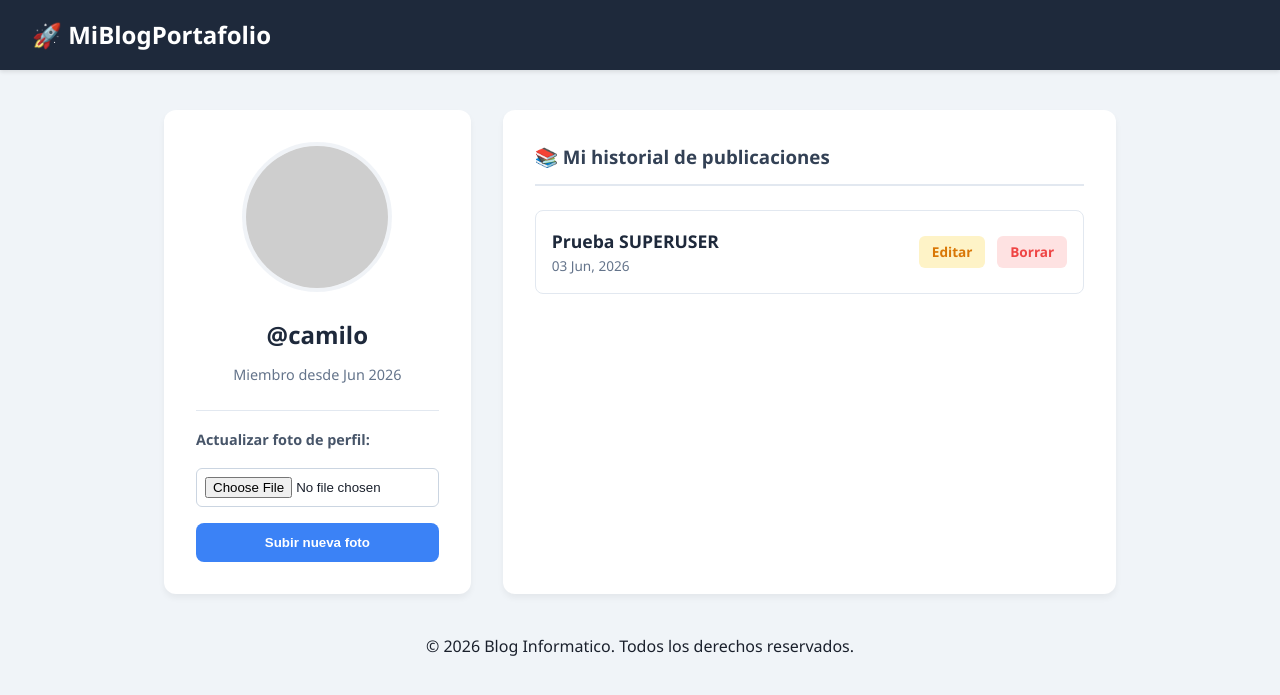
After one commit to RobledoPalaciosCamilo/Mi-primer-Blog, a Django app: page /blog/mi-perfil/ in a window 1280 px wide. The commit adds this page. Shown: the top 695 px of the page. Run offline with Django 5.2, Linux system fonts and the light colour scheme; a user stored in the database is signed in; data comes from the database, SQL or seed files in the repository; both versions use the stored data as it was before the commit; grey boxes are pictures that could not be loaded.

Commit message:
cambios en foto de perfil. eliminamos foto de los posts, solo queda la de perfil

```diff
--- a/Blog_Personal/Blog/forms.py
+++ b/Blog_Personal/Blog/forms.py
@@ -1,14 +1,21 @@
 from django import forms
-from .models import Post
+from .models import Post, Perfil
 
 class PostForm(forms.ModelForm):
     class Meta:
         model = Post
-        fields = ['titulo', 'asunto', 'contenido', 'foto']
+        fields = ['titulo', 'asunto', 'contenido']
 
         widgets = {
             'titulo': forms.TextInput(attrs={'class': 'form-control', 'placeholder': 'Ej. Mi primer proyecto...'}),
             'asunto': forms.TextInput(attrs={'class': 'form-control', 'placeholder': 'Breve resumen del post'}),
             'contenido': forms.Textarea(attrs={'class': 'form-control', 'rows': 5, 'placeholder': 'Desarrolla aquí tu idea...'}),
-            'foto': forms.FileInput(attrs={'class': 'form-control'}),
         }
+
+class PerfilFrom(forms.ModelForm):
+    class Meta:
+        model = Perfil
+        fields = ['foto_perfil']
+        widgets = {
+            'foto_perfil': forms.FileInput(attrs={'class': 'form-control'}),
+        }
--- a/Blog_Personal/Blog/models.py
+++ b/Blog_Personal/Blog/models.py
@@ -16,7 +16,6 @@ class Post(models.Model):
     titulo = models.CharField(max_length=200)
     asunto = models.CharField(max_length=300)
     contenido = models.TextField()
-    foto = models.ImageField(upload_to='posts/', null=True, blank=True)
     fecha_creacion = models.DateTimeField(auto_now_add=True)
 
     def __str__(self):
--- a/Blog_Personal/Blog/templates/Blog/crear_post.html
+++ b/Blog_Personal/Blog/templates/Blog/crear_post.html
@@ -38,7 +38,7 @@
         <div class="form-card">
             <h2 class="form-title">✍️ Publicar nuevo artículo</h2>
 
-            <form method="POST" enctype="multipart/form-data">
+            <form method="POST">
                 {% csrf_token %}
 
                 {% for field in form %}
--- a/Blog_Personal/Blog/templates/Blog/editar_post.html
+++ b/Blog_Personal/Blog/templates/Blog/editar_post.html
@@ -24,7 +24,7 @@
     <main class="main-container">
         <div class="form-card">
             <h2 class="form-title">✏️ Editar Artículo</h2>
-            <form method="POST" enctype="multipart/form-data">
+            <form method="POST">
                 {% csrf_token %}
                 {% for field in form %}
                     <div class="form-group">
--- /dev/null
+++ b/Blog_Personal/Blog/templates/Blog/perfil.html
@@ -0,0 +1,100 @@
+<!DOCTYPE html>
+<html lang="es">
+<head>
+    <meta charset="UTF-8">
+    <meta name="viewport" content="width=device-width, initial-scale=1.0">
+    <title>Mi Perfil - {{ user.username }}</title>
+    <style>
+        * { box-sizing: border-box; margin: 0; padding: 0; }
+        body { font-family: 'Segoe UI', system-ui, sans-serif; background-color: #f0f4f8; color: #1a202c; line-height: 1.6; }
+        .navbar { background-color: #1e293b; color: #f8fafc; padding: 1rem 2rem; box-shadow: 0 2px 4px rgba(0,0,0,0.1); }
+        .navbar-brand { font-size: 1.5rem; font-weight: 700; text-decoration: none; color: white; }
+
+        .dashboard-container { max-width: 1000px; margin: 40px auto; padding: 0 1.5rem; display: grid; grid-template-columns: 1fr 2fr; gap: 2rem; }
+
+        /* Panel Izquierdo: Perfil */
+        .profile-card { background: white; padding: 2rem; border-radius: 12px; box-shadow: 0 4px 6px rgba(0,0,0,0.05); text-align: center; height: fit-content; }
+        .profile-img { width: 150px; height: 150px; border-radius: 50%; object-fit: cover; margin: 0 auto 1.5rem auto; border: 4px solid #e2e8f0; display: block; background-color: #f1f5f9; }
+        .profile-name { font-size: 1.5rem; color: #1e293b; margin-bottom: 0.5rem; }
+        .form-control { width: 100%; padding: 0.5rem; margin-top: 1rem; border: 1px solid #cbd5e1; border-radius: 6px; }
+        .btn-update { width: 100%; background-color: #3b82f6; color: white; padding: 0.75rem; border: none; border-radius: 8px; font-weight: bold; cursor: pointer; margin-top: 1rem; transition: 0.2s; }
+        .btn-update:hover { background-color: #2563eb; }
+
+        /* Panel Derecho: Historial de Posts */
+        .history-card { background: white; padding: 2rem; border-radius: 12px; box-shadow: 0 4px 6px rgba(0,0,0,0.05); }
+        .section-title { border-bottom: 2px solid #e2e8f0; padding-bottom: 0.75rem; margin-bottom: 1.5rem; color: #334155; }
+
+        .mini-post { border: 1px solid #e2e8f0; border-radius: 8px; padding: 1rem; margin-bottom: 1rem; display: flex; justify-content: space-between; align-items: center; }
+        .mini-post-info h4 { margin: 0; color: #1e293b; font-size: 1.1rem; }
+        .mini-post-info p { margin: 0; color: #64748b; font-size: 0.85rem; }
+        .mini-post-actions a { text-decoration: none; padding: 0.4rem 0.8rem; border-radius: 6px; font-size: 0.85rem; font-weight: bold; margin-left: 0.5rem; }
+        .btn-edit { background-color: #fef3c7; color: #d97706; }
+        .btn-delete { background-color: #fee2e2; color: #ef4444; }
+
+        .alert-success { background-color: #d1fae5; color: #065f46; padding: 1rem; border-radius: 8px; margin-bottom: 1.5rem; border-left: 4px solid #10b981; }
+
+        /* Responsive para móviles */
+        @media (max-width: 768px) { .dashboard-container { grid-template-columns: 1fr; } }
+    </style>
+</head>
+<body>
+
+    <nav class="navbar">
+        <a href="{% url 'lista_posts' %}" class="navbar-brand">🚀 MiBlogPortafolio</a>
+    </nav>
+
+    <div class="dashboard-container">
+
+        <aside class="profile-card">
+            {% if perfil.foto_perfil %}
+                <img src="{{ perfil.foto_perfil.url }}" alt="Foto de {{ user.username }}" class="profile-img">
+            {% else %}
+                <img src="https://cdn-icons-png.flaticon.com/512/149/149071.png" alt="Sin foto" class="profile-img" style="opacity: 0.5;">
+            {% endif %}
+
+            <h2 class="profile-name">@{{ user.username }}</h2>
+            <p style="color: #64748b; font-size: 0.9rem; margin-bottom: 1.5rem;">Miembro desde {{ user.date_joined|date:"M Y" }}</p>
+
+            {% if messages %}
+                {% for message in messages %}
+                    <div class="alert-success">{{ message }}</div>
+                {% endfor %}
+            {% endif %}
+
+            <form method="POST" enctype="multipart/form-data" style="text-align: left; border-top: 1px solid #e2e8f0; padding-top: 1rem;">
+                {% csrf_token %}
+                <label style="font-size: 0.9rem; font-weight: bold; color: #475569;">Actualizar foto de perfil:</label>
+                {{ form.foto_perfil }}
+                <button type="submit" class="btn-update">Subir nueva foto</button>
+            </form>
+        </aside>
+
+        <section class="history-card">
+            <h3 class="section-title">📚 Mi historial de publicaciones</h3>
+
+            {% for post in mis_posts %}
+                <div class="mini-post">
+                    <div class="mini-post-info">
+                        <h4><a href="{% url 'detalle_post' post.id %}" style="text-decoration: none; color: inherit;">{{ post.titulo }}</a></h4>
+                        <p>{{ post.fecha_creacion|date:"d M, Y" }}</p>
+                    </div>
+                    <div class="mini-post-actions">
+                        <a href="{% url 'editar_post' post.id %}" class="btn-edit">Editar</a>
+                        <a href="{% url 'eliminar_post' post.id %}" class="btn-delete">Borrar</a>
+                    </div>
+                </div>
+            {% empty %}
+                <div style="text-align: center; padding: 2rem; color: #64748b;">
+                    <p>Aún no has escrito ningún artículo.</p>
+                    <a href="{% url 'crear_post' %}" style="display: inline-block; margin-top: 1rem; color: #3b82f6; text-decoration: none; font-weight: bold;">¡Anímate a crear el primero!</a>
+                </div>
+            {% endfor %}
+        </section>
+
+    </div>
+    <div>
+        <p style="text-align: center; width: 100%; display: block;">© 2026 Blog Informatico. Todos los derechos reservados.</p>
+    </div>
+
+</body>
+</html>
--- a/Blog_Personal/Blog/urls.py
+++ b/Blog_Personal/Blog/urls.py
@@ -20,4 +20,7 @@ urlpatterns = [
     # Ruta para el registro de nuevos usuarios
     path('registro/', views.registro, name='registro'),
 
+    # Ruta panel control del usuario
+    path('mi-perfil/', views.perfil, name='perfil'),
+
 ]
--- a/Blog_Personal/Blog/views.py
+++ b/Blog_Personal/Blog/views.py
@@ -2,8 +2,8 @@ from django.contrib import messages
 from django.contrib.auth.forms import UserCreationForm
 from django.shortcuts import render, redirect, get_object_or_404
 from django.contrib.auth.decorators import login_required
-from .models import Post
-from .forms import PostForm
+from .models import Post, Perfil
+from .forms import PostForm, PerfilFrom
 
 # Create your views here.
 
@@ -23,7 +23,7 @@ def detalle_post(request, post_id):
 def crear_post(request):
     # Si el usuario presiona el boton guardar (metodo POST)
     if request.method == 'POST':
-        form = PostForm(request.POST, request.FILES)
+        form = PostForm(request.POST)
         if form.is_valid():
             # Crea el bojeto en la memoria pero PAUSA el guardado en la base de datos
             nuevo_post = form.save(commit=False)
@@ -53,7 +53,7 @@ def editar_post(request, post_id):
 
     if request.method == 'POST':
         # 3. llenamos el formulario con los nuevos datos, pero actualizamos la instancia
-        form = PostForm(request.POST, request.FILES, instance=post)
+        form = PostForm(request.POST, instance=post)
         if form.is_valid():
             form.save()
             return redirect('detalle_post',post_id=post.id) # volvemos al Post actualizado
@@ -97,3 +97,29 @@ def registro(request):
         form = UserCreationForm()
 
     return render(request, 'registration/registro.html', {'form': form})
+
+# VISTA DEL PERFIL DEL USUARIO
+def perfil(request):
+
+    # 1. Buscamos el perfil del usuario actual (si no existe, lo crea)
+    perfil_usuario, creado = Perfil.objects.get_or_create(usuario=request.user)
+
+    # 2. Traemos solo los posts de este usuario
+    mis_posts = Post.objects.filter(autor=request.user).order_by('-fecha_creacion')
+
+    if request.method == 'POST':
+        form = PerfilFrom(request.POST, request.FILES, instance=perfil_usuario)
+        if form.is_valid():
+            form.save()
+            messages.success(request, '✅ ¡Tu foto de perfil ha sido actualizada!')
+            return redirect('perfil')
+
+    else:
+        form = PerfilFrom(instance=perfil_usuario)
+
+    contexto = {
+        'form': form,
+        'perfil': perfil_usuario,
+        'mis_posts': mis_posts
+    }
+    return render(request, 'blog/perfil.html', contexto)
```
Also changed, not shown: Blog_Personal/Blog/templates/Blog/detalle_post.html (+13 -6 lines), Blog_Personal/Blog/templates/Blog/lista_posts.html (+15 -3 lines), Blog_Personal/Blog/migrations/0004_remove_post_foto.py (added), Blog_Personal/db.sqlite3, Blog_Personal/media/perfiles/wallpaper.jpg (added).
